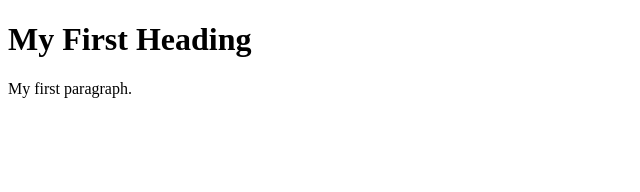
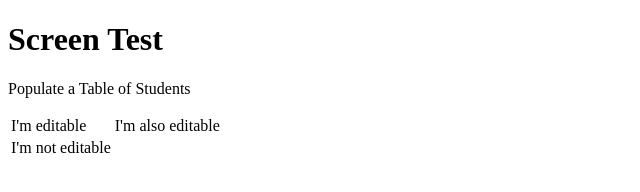
Before and after one commit to jeanpgp/screentest1, a plain HTML site: page index.html in a window 1280 px wide. Shown: the whole page, without its empty margins (0-640 px from the left). Drawn offline with Linux system fonts and the light colour scheme.

Commit message:
test table

```diff
--- a/index.html
+++ b/index.html
@@ -1,9 +1,18 @@
 <!DOCTYPE html>
-<html>
-<body>
+<html lang="en">
+    <head>
+        <meta charset="UTF-8">
+        <meta name="viewport" content="width=device-width, initial-scale=1.0">
+        <title>Screen Test</title>
+    </head>
+    <body>
 
-<h1>My First Heading</h1>
-<p>My first paragraph.</p>
+        <h1>Screen Test</h1>
+        <p>Populate a Table of Students</p>
+        <table>
+            <tr><td><div contenteditable>I'm editable</div></td><td><div contenteditable>I'm also editable</div></td></tr>
+            <tr><td>I'm not editable</td></tr>
+        </table>
 
-</body>
+    </body>
 </html>
```
